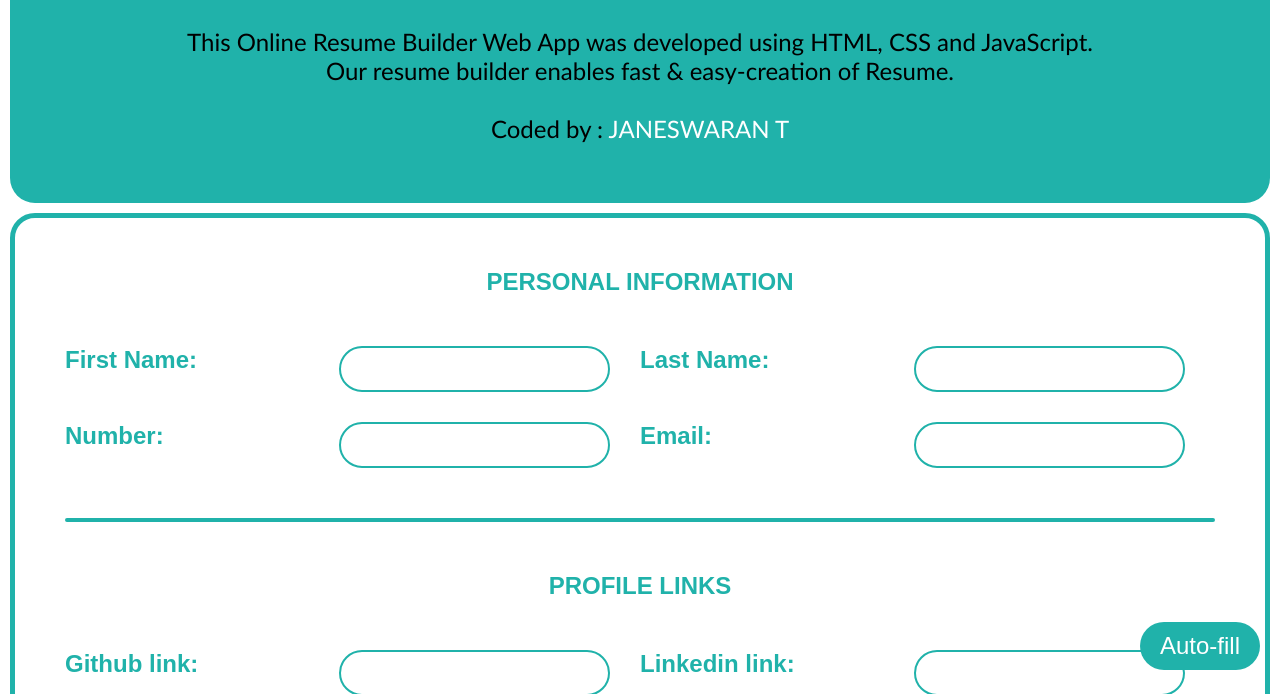
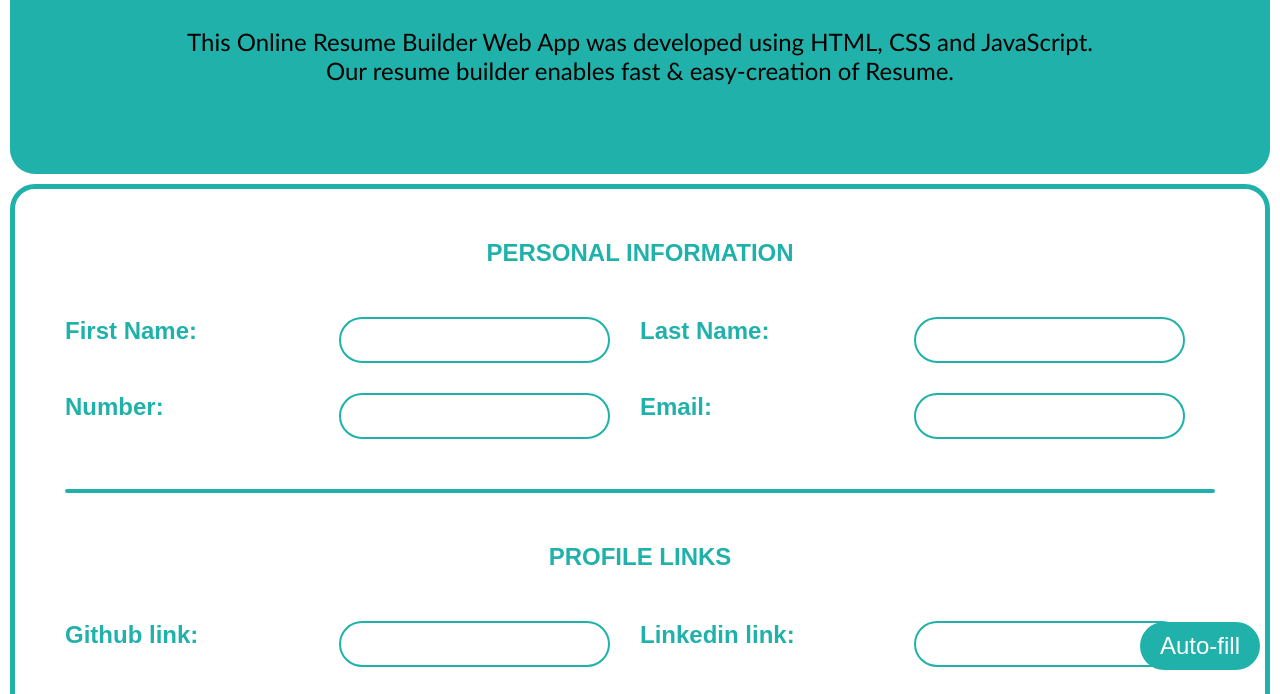
Before and after one commit to oneinchman118/Online-Resume-Builder-Final, a website: page index.html in a window 1280 px wide. Shown: the part 100-794 px from the top of the page. Drawn offline with Linux system fonts and the light colour scheme.

Commit message:
Update index.html

```diff
--- a/index.html
+++ b/index.html
@@ -19,7 +19,7 @@
         <section class="topic-section">
 
             <div class="title"><H1>Online Resume Builder</H1></div>
-            <div class="description"> <p class="lead">This Online Resume Builder Web App was developed using HTML, CSS and JavaScript. <br> Our resume builder enables fast & easy-creation of Resume.<br><br>Coded by :  <span>JANESWARAN T</span></p></div>
+            <div class="description"> <p class="lead">This Online Resume Builder Web App was developed using HTML, CSS and JavaScript. <br> Our resume builder enables fast & easy-creation of Resume.<br><br>  <span></span></p></div>
 
         </section>
 
```
